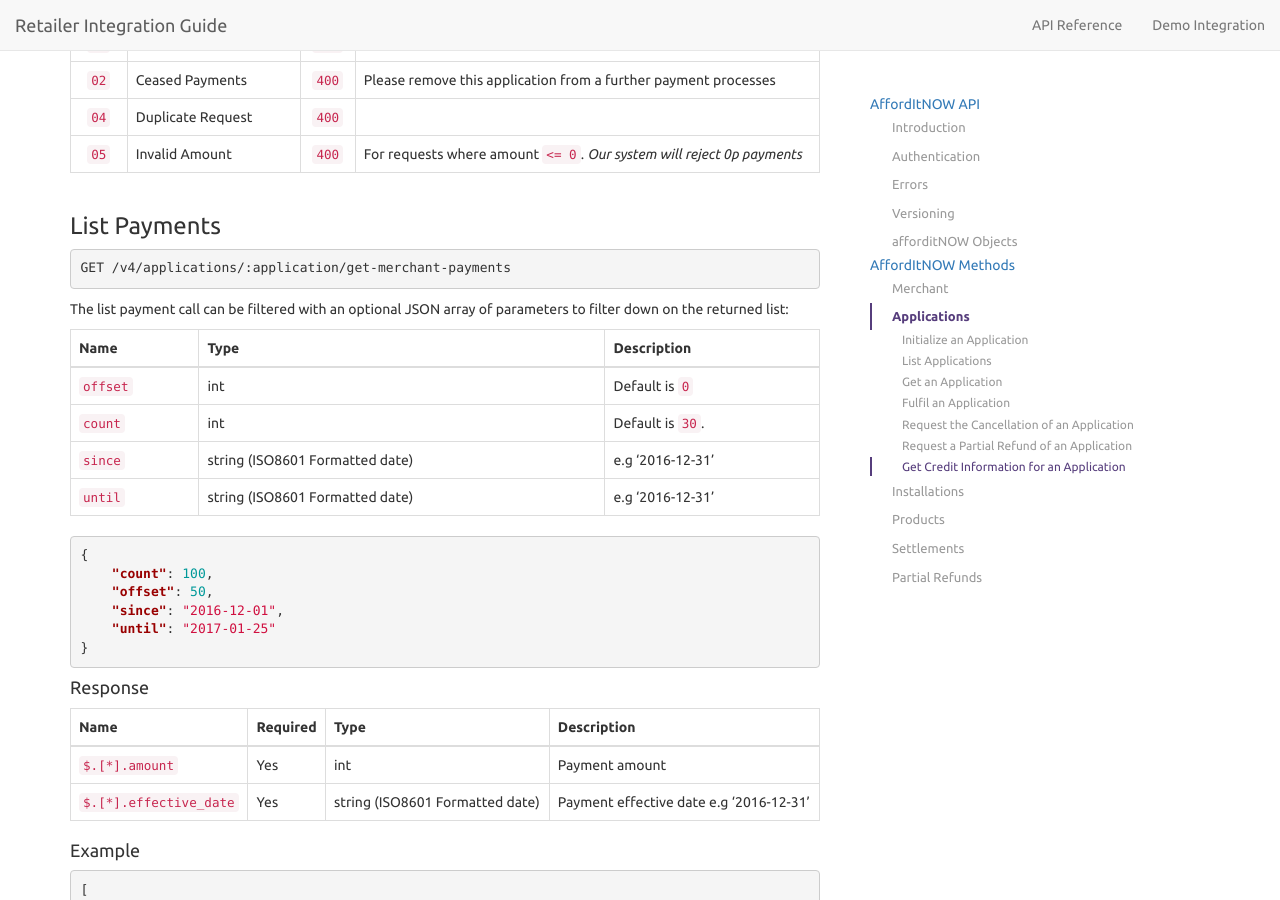
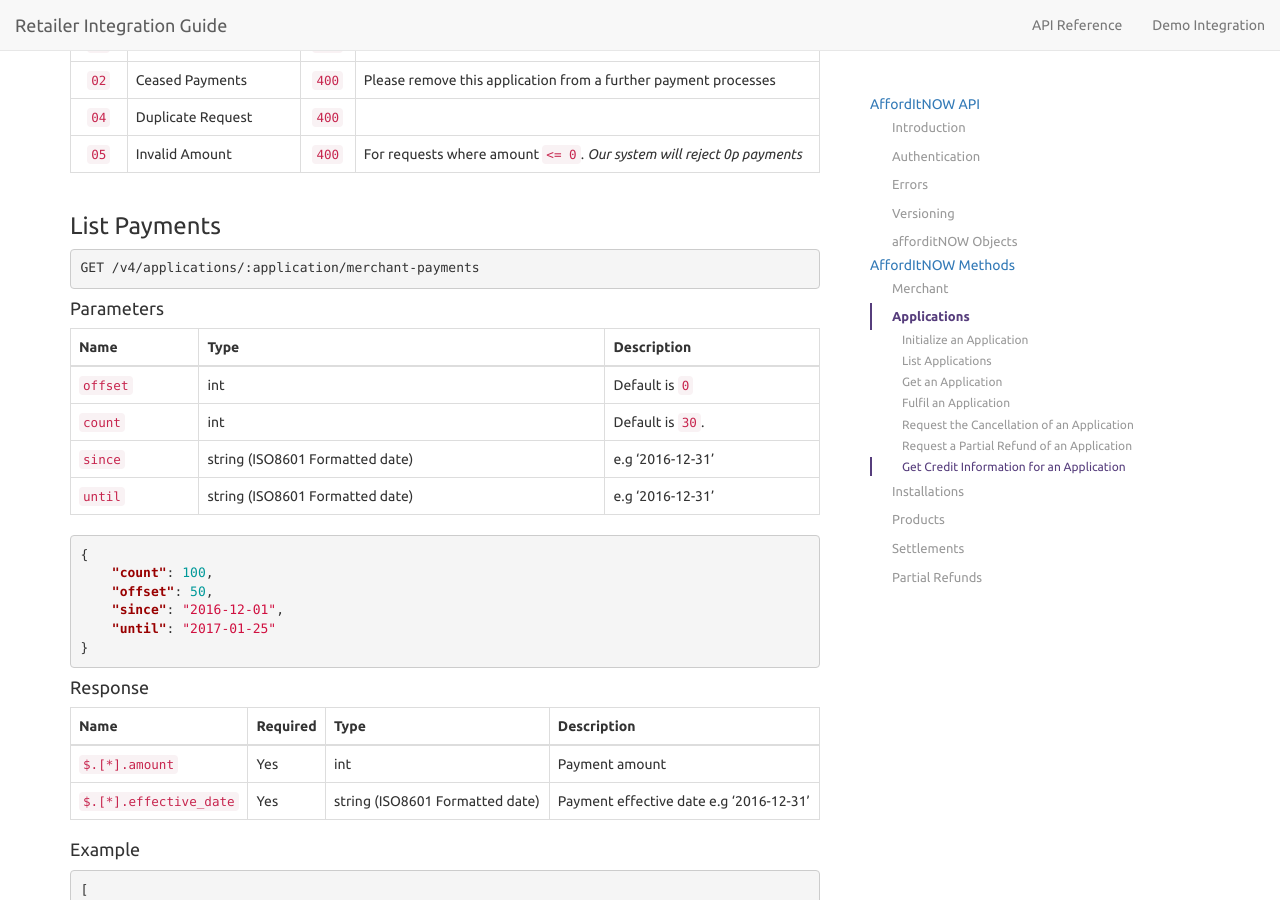
Before and after one commit to PayBreak/retailer-integration-guide, a Jekyll site: the page built from api/index.md, in a window 1280 px wide and 900 px high, scrolled down 17142 px. Built offline with Jekyll 4.4.1, drawn with Linux system fonts in a browser that asks for light colours; nearby versions of some CDN libraries; Markdown is read by kramdown in place of the engine named in the settings; some of the changed text lies outside the part shown.

Commit message:
merchant payments changes

````diff
--- a/_includes/v4/applications.md
+++ b/_includes/v4/applications.md
@@ -83,7 +83,7 @@ Key | Description | Type
 ### Add Payment
 
 ```
-POST {{ site.data.globals.api_prefix }}/applications/:application/add-merchant-payment
+POST {{ site.data.globals.api_prefix }}/applications/:application/merchant-payments
 ```
 
 It is possible to add merchant payments to an application, by making a call to the merchant payment service. You may add any amount of payment that is `>0`, as the system does not consider a payment of 0p to be a payment.
@@ -138,10 +138,10 @@ CODE | Name                   | HTTP  | Description
 ### List Payments
 
 ```
-GET {{ site.data.globals.api_prefix }}/applications/:application/get-merchant-payments
+GET {{ site.data.globals.api_prefix }}/applications/:application/merchant-payments
 ```
 
-The list payment call can be filtered with an optional JSON array of parameters to filter down on the returned list:
+#### Parameters
 
 Name | Type | Description
 --- | --- | ---
````
